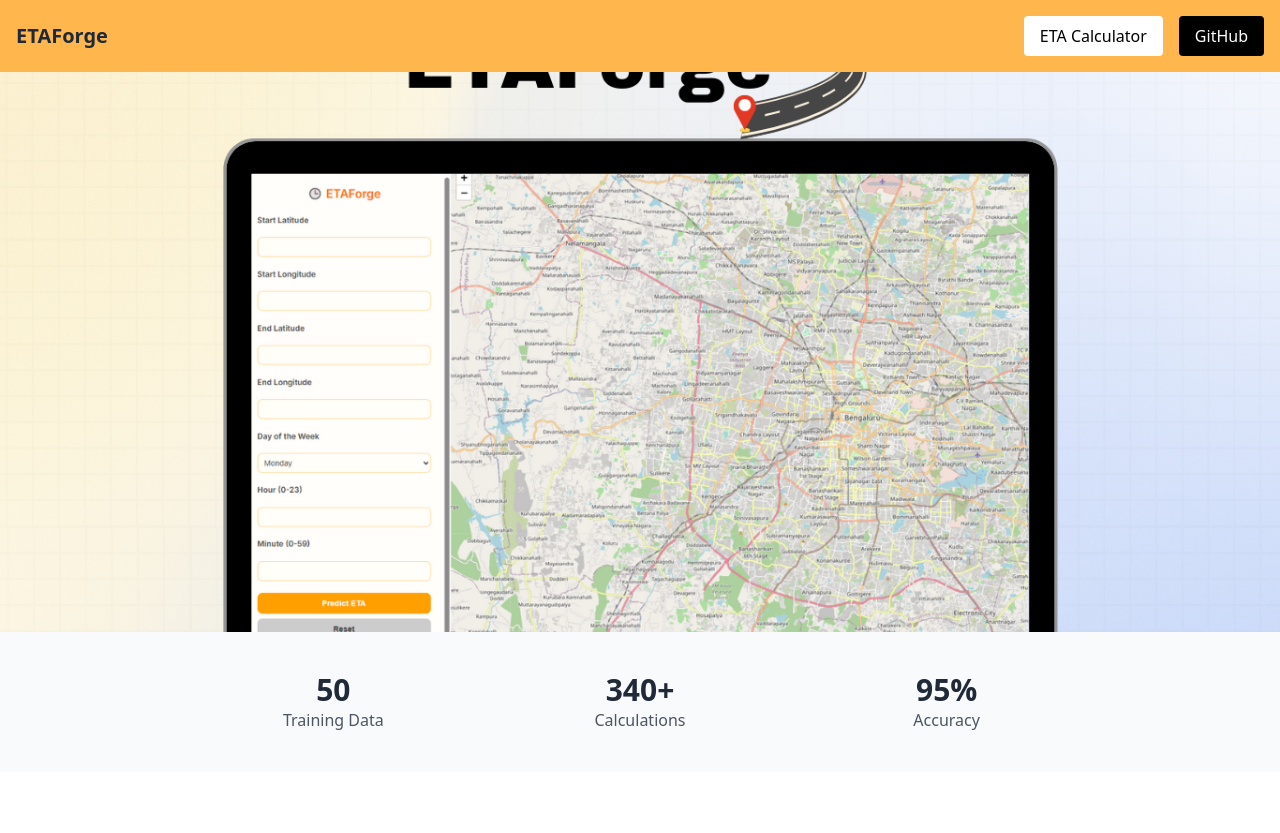
After one commit to Antxnrx/35Error404, a Flask app: template templates/home.html in a window 1280 px wide. The commit adds this page. Shown: the top 833 px of the page. Run offline with Flask 3, Linux system fonts and the light colour scheme; the template is opened without the code that fills it, so the values that code supplies are empty; parts of the project's set-up code (start-up, migrations or seed data) failed here and were passed over; some libraries are stand-ins or nearby versions.

Commit message:
Commit by Anton

```diff
--- /dev/null
+++ b/templates/home.html
@@ -0,0 +1,59 @@
+<!DOCTYPE html>
+<html lang="en">
+<head>
+  <meta charset="UTF-8" />
+  <meta name="viewport" content="width=device-width, initial-scale=1.0" />
+  <title>Home</title>
+  <script src="https://cdn.tailwindcss.com"></script>
+</head>
+<body class="font-sans text-gray-800">
+
+  <!-- NavBar -->
+  <nav class="flex items-center justify-between p-4 bg-[#ffb74d] shadow-md">
+    <div class="text-xl font-bold">ETAForge</div>
+    <div class="flex gap-4">
+      <a href="index.html" class="px-4 py-2 bg-white text-black rounded hover:bg-gray-100">ETA Calculator</a>
+      <a href="https://github.com/Antxnrx/ETAForge" target="_blank" class="px-4 py-2 bg-black text-white rounded hover:bg-gray-800">GitHub</a>
+    </div>
+  </nav>
+
+  <!-- Hero Section -->
+  <section class="relative h-[70vh] bg-cover bg-center" style="background-image: url('Untitled\ design\ \(4\).png');">
+  </section>
+
+  <!-- Stats Section -->
+  <section class="py-10 bg-gray-50 text-center">
+    <div class="max-w-4xl mx-auto grid grid-cols-1 sm:grid-cols-3 gap-6">
+      <div>
+        <h2 class="text-3xl font-bold">50</h2>
+        <p class="text-gray-600">Training Data</p>
+      </div>
+      <div>
+        <h2 class="text-3xl font-bold">340+</h2>
+        <p class="text-gray-600">Calculations</p>
+      </div>
+      <div>
+        <h2 class="text-3xl font-bold">95%</h2>
+        <p class="text-gray-600">Accuracy</p>
+      </div>
+    </div>
+  </section>
+
+  <!-- Image + Text Section -->
+  <section class="py-16 px-6 bg-white flex flex-col md:flex-row items-center gap-10 max-w-6xl mx-auto">
+    <img src="https://source.unsplash.com/400x300/?data,ai" alt="Visual" class="rounded-xl shadow-md">
+    <div>
+      <h2 class="text-2xl font-bold mb-3">Why Use This ETA Tool?</h2>
+      <p class="text-gray-700 leading-relaxed">
+        This smart ETA calculator uses pre-historic inputs to deliver precise and fast results. Designed for ease of use and accuracy, it's perfect for Commute.
+      </p>
+    </div>
+  </section>
+
+  <!-- Footer -->
+  <footer class="bg-[#ffb74d] text-center py-4 text-sm text-black">
+    Built on 4-12-2025. By 404 Found
+  </footer>
+
+</body>
+</html>
--- a/templates/index.html
+++ b/templates/index.html
@@ -3,7 +3,7 @@
 <head>
   <meta charset="UTF-8" />
   <meta name="viewport" content="width=device-width, initial-scale=1.0"/>
-  <title>ETA Predictor - Bangalore</title>
+  <title>ETAForge </title>
   <link href="https://fonts.googleapis.com/css2?family=Inter:wght@400;600&display=swap" rel="stylesheet">
   <link rel="stylesheet" href="https://unpkg.com/leaflet@1.9.3/dist/leaflet.css" />
   <style>
@@ -144,7 +144,7 @@
 </head>
 <body>
   <div class="container">
-    <h1>🕒 ETA Predictor</h1>
+    <h1>🕒 ETAForge</h1>
     <form id="etaForm">
       <div class="input-group">
         <label>Start Latitude</label>
```
Also changed, not shown: templates/style.css (added, +12 -0 lines), templates/Untitled design (4).png (added).
